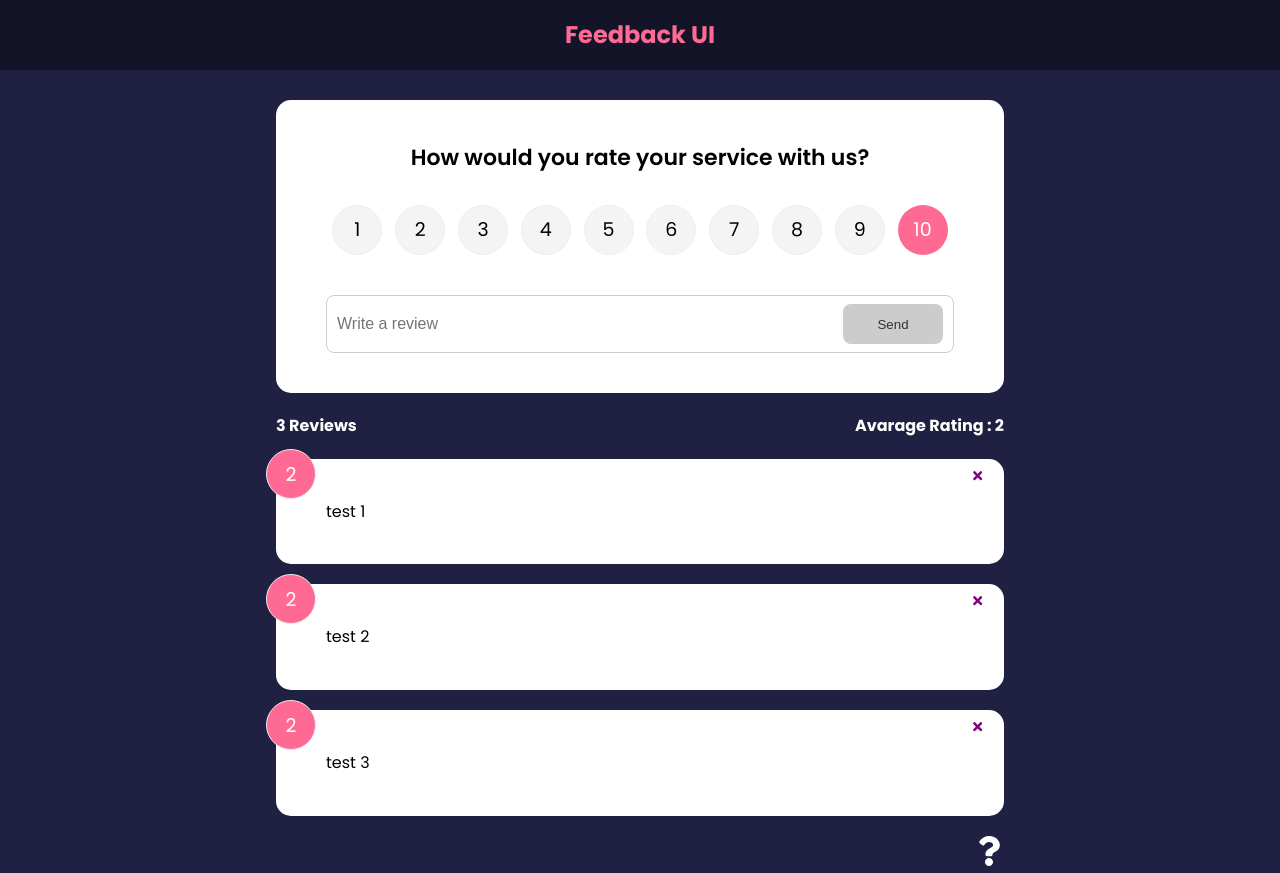
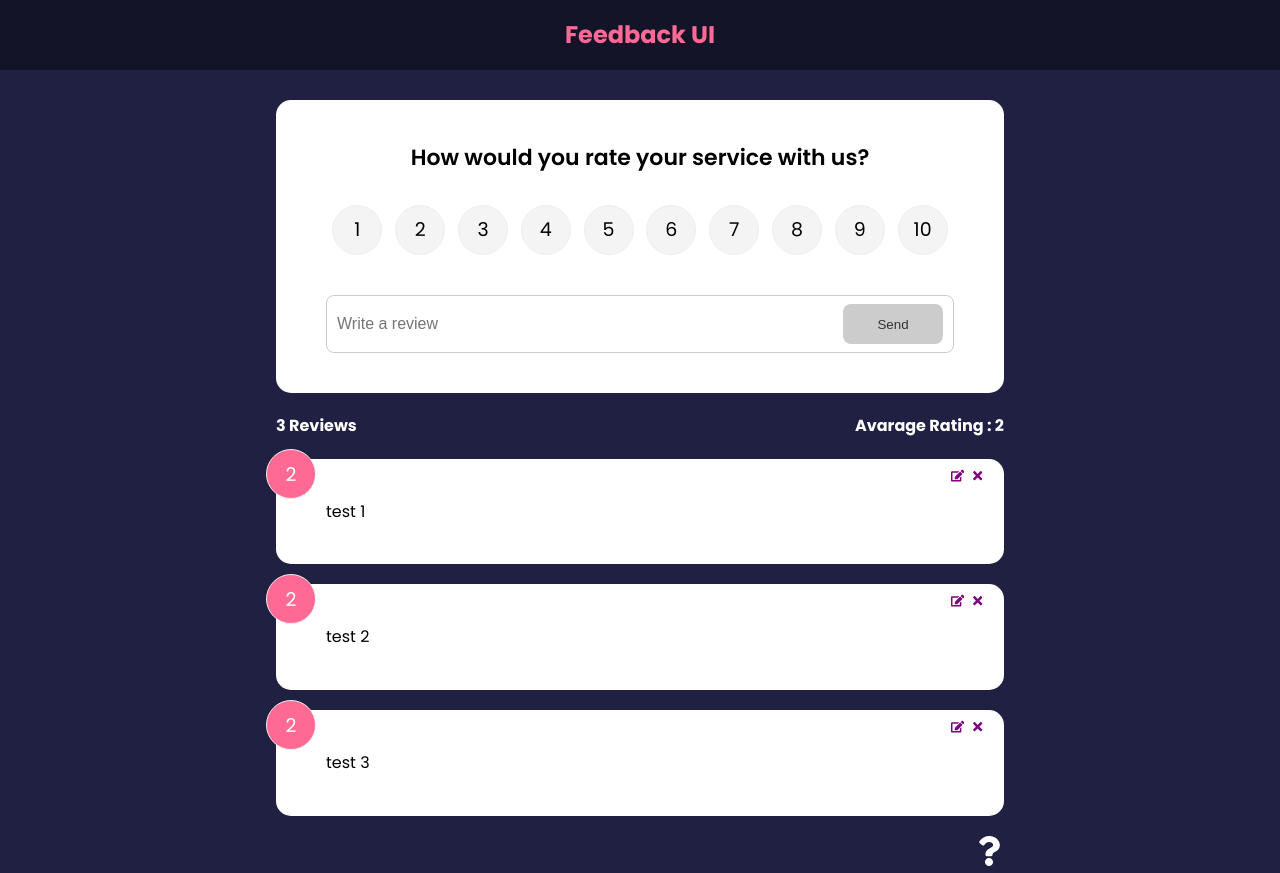
Before and after one commit to dsandor87/Feedback-app, a React (Create React App) app: page / in a window 1280 px wide. Built offline with nearby package versions, Linux system fonts and the light colour scheme.

Commit message:
Side effects with useEffects

```diff
--- a/src/components/FeedbackForm.jsx
+++ b/src/components/FeedbackForm.jsx
@@ -3,7 +3,7 @@
 import { useState } from 'react'
 import Button from './shared/Button'
 import RatingSelect from './RatingSelect'
-import { useContext } from 'react';
+import { useContext,useEffect } from 'react';
 import FeedbackContext from '../context/FeedbackConext';
 
 function FeedbackForm() {
@@ -14,7 +14,16 @@
 const [rating, setRating] = useState('')
 const [message, setMessage] = useState('')
 
-const {addFeedback} = useContext(FeedbackContext)
+const {addFeedback,feedbackEdit} = useContext(FeedbackContext)
+
+
+useEffect(() => {
+  if (feedbackEdit.edit === true) {
+    setBtnDisabled(false)
+    setText(feedbackEdit.item.text)
+    setRating(feedbackEdit.item.rating)
+  }
+}, [feedbackEdit])
 
 
 const handleTextChange = (e) => {
--- a/src/components/FeedbackItem.jsx
+++ b/src/components/FeedbackItem.jsx
@@ -1,30 +1,26 @@
 import React from 'react'
-import { useState } from 'react'
 import Card from './shared/Card'
 import PropTypes from 'prop-types'
-import {FaTimes} from 'react-icons/fa'
+import {FaTimes,FaEdit} from 'react-icons/fa'
 import { useContext } from 'react';
 import FeedbackContext from '../context/FeedbackConext';
 
 
-
-
-
 function FeedbackItem({item}) {
 
-  const {deleteFeedback} = useContext(FeedbackContext)
-
-
-
- const handleClick = (id) => {
-console.log(id );
- }
+  const {deleteFeedback, editFeedback} = useContext(FeedbackContext)
+//  const handleClick = (id) => {
+// console.log(id );
+//  }
 
   return (
     <Card >
             <div className='num-display'>{item.rating}</div>
       <button onClick={() => deleteFeedback(item.id)} className='close'>
         <FaTimes color='purple' />
+      </button>
+      <button onClick={() => editFeedback(item)} className='edit'>
+        <FaEdit color='purple' />
       </button>
             <div className="text-display">{item.text}</div>
             {/* <button onClick={handleClick}>click</button> */}
--- a/src/components/RatingSelect.jsx
+++ b/src/components/RatingSelect.jsx
@@ -1,10 +1,18 @@
 import React from 'react'
-import { useState } from 'react'
-
+import { useState, useContext, useEffect } from 'react'
+import FeedbackContext from '../context/FeedbackConext'
 
 function RatingSelect({select}) {
 
+
   const [selected, setSelected] = useState(10 )
+
+  const { feedbackEdit } = useContext(FeedbackContext)
+
+
+  useEffect(() => {
+    setSelected(feedbackEdit.item.rating)
+  }, [feedbackEdit])
   const handleChange = (e) => {
     setSelected();
     select(+e.currentTarget.value)
--- a/src/context/FeedbackConext.js
+++ b/src/context/FeedbackConext.js
@@ -24,10 +24,24 @@
   },
 ])
 
+const [feedbackEdit, setFeedbackEdit] = useState({
+  item: {},
+  edit: false,
+})
+
+
+
   const deleteFeedback = (id) => {
     if (window.confirm('Are you sure you want to delete?')) {
       setFeedback(feedback.filter((item) => item.id !== id))
     }
+  }
+
+  const editFeedback = (item) => {
+    setFeedbackEdit({
+      item,
+      edit: true,
+    })
   }
 
 
@@ -41,7 +55,9 @@
   return <FeedbackContext.Provider value={{
     feedback,
     deleteFeedback,
-    addFeedback
+    addFeedback,
+    editFeedback,
+    feedbackEdit
   }}>
     {children}
   </FeedbackContext.Provider>
```
